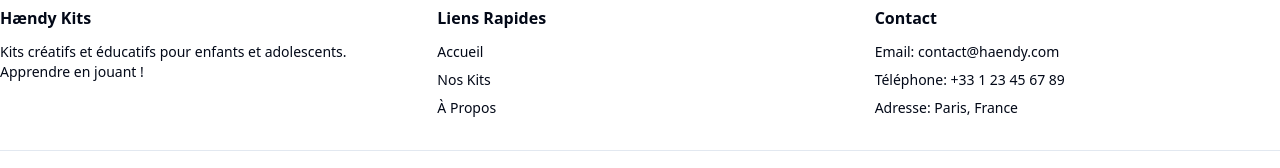
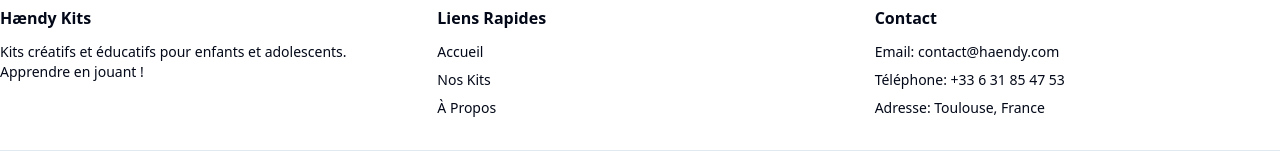
Before and after one commit to OmarDahmen/hendy, a React (Vite) app: page /about in a window 1280 px wide. Shown: the part 1752-1920 px from the top of the page. Built offline with nearby package versions, Linux system fonts and the light colour scheme.

Commit message:
update contacts infos

```diff
--- a/src/components/layout/Footer.tsx
+++ b/src/components/layout/Footer.tsx
@@ -35,8 +35,8 @@ export function Footer() {
             <h3 className="mb-3 font-bold">Contact</h3>
             <ul className="text-muted-foreground space-y-2 text-sm">
               <li>Email: contact@haendy.com</li>
-              <li>Téléphone: +33 1 23 45 67 89</li>
-              <li>Adresse: Paris, France</li>
+              <li>Téléphone: +33 6 31 85 47 53</li>
+              <li>Adresse: Toulouse, France</li>
             </ul>
           </div>
         </div>
```
